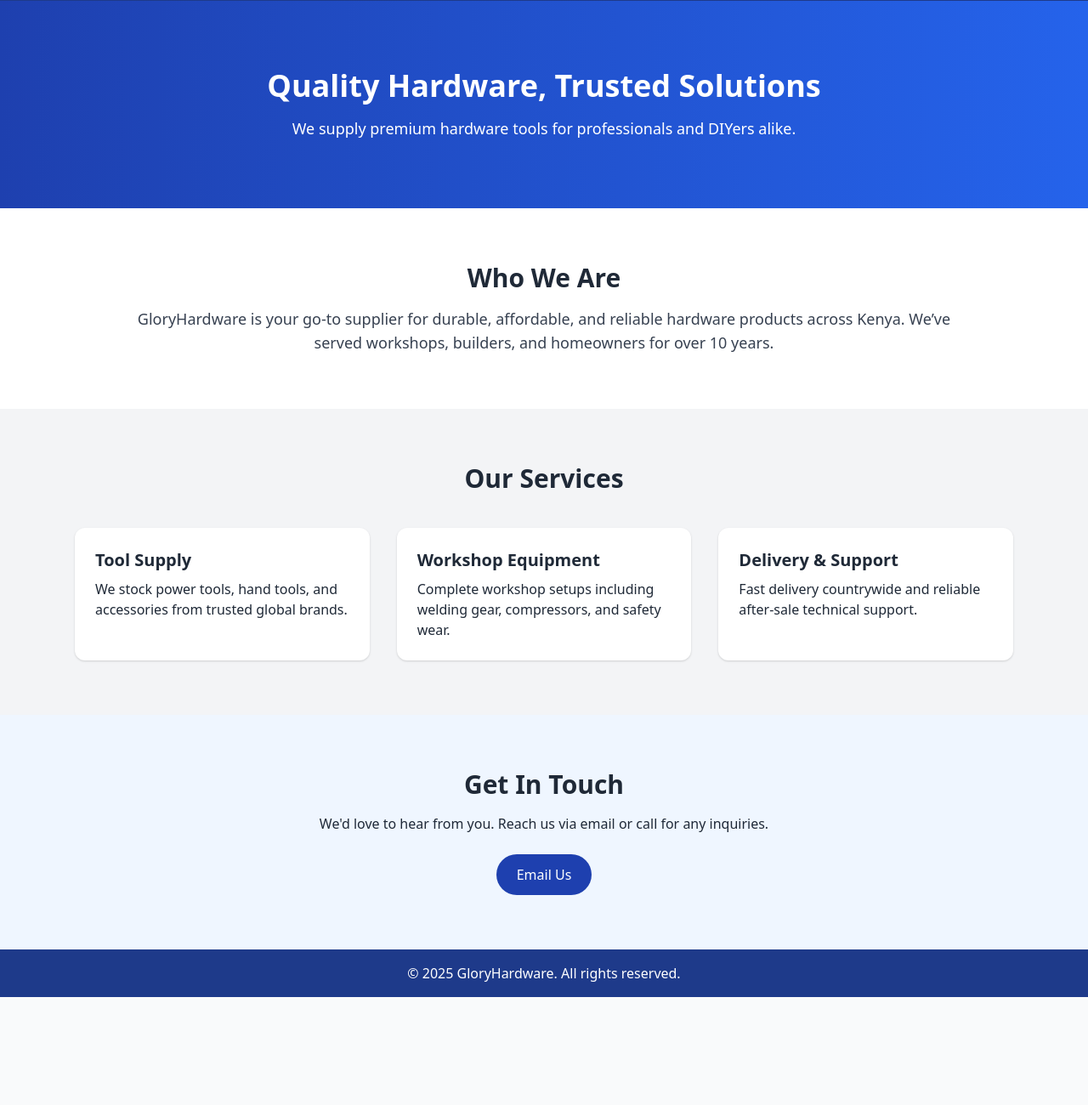
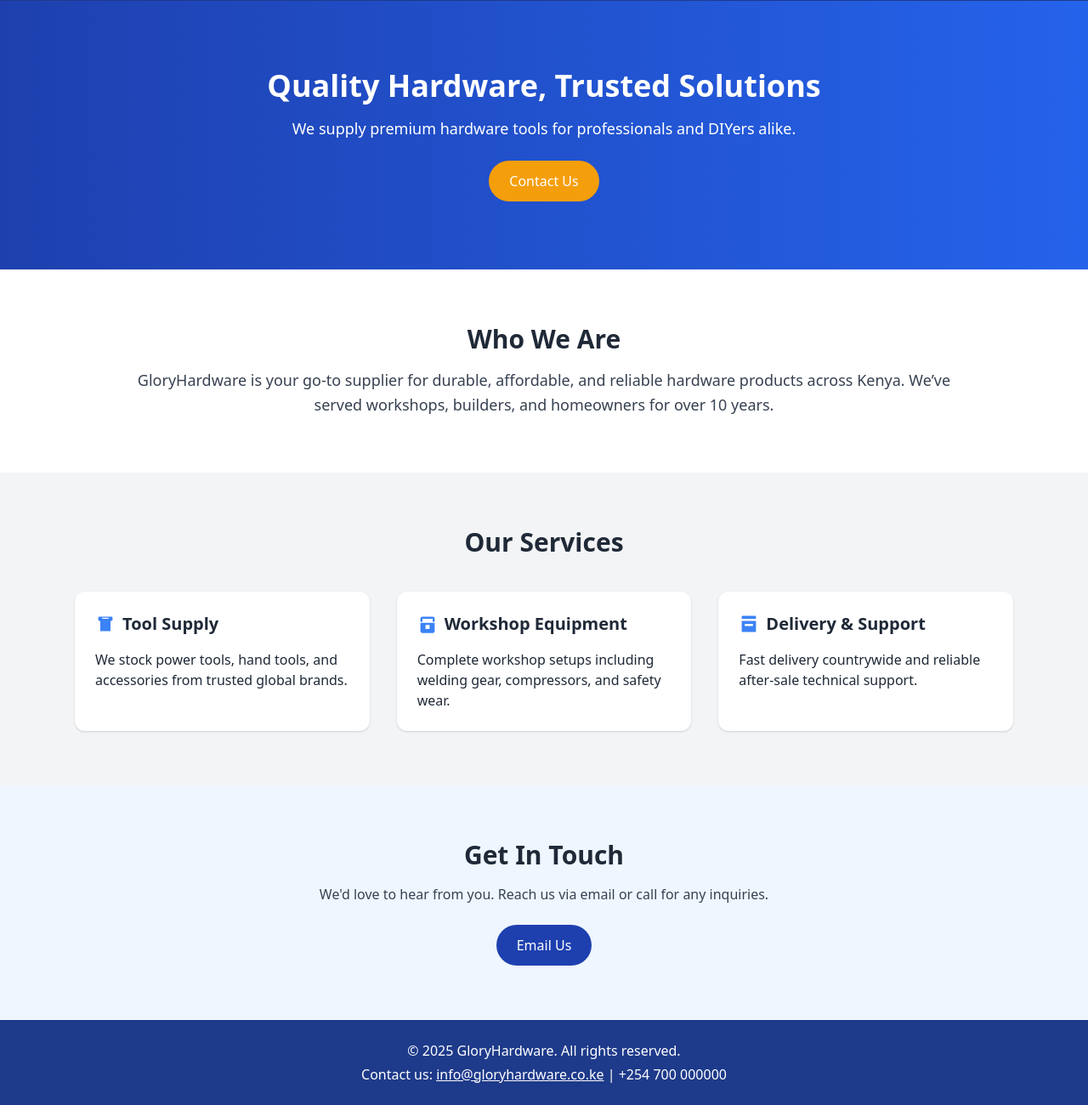
Before and after one commit to integerndegwa/gloryhardware, a plain HTML site: page index.html in a window 1280 px wide. Shown: the part 63-1363 px from the top of the page at 85% size. Before the commit the page ends 1236 px from the top, so only its background shows below. Drawn offline with nearby package versions, Linux system fonts and the light colour scheme.

Commit message:
Update index.html

```diff
--- a/index.html
+++ b/index.html
@@ -21,10 +21,11 @@
   </header>
 
   <!-- Hero -->
-  <section class="bg-gradient-to-r from-blue-800 to-blue-600 text-white py-20">
-    <div class="max-w-4xl mx-auto text-center">
+  <section class="bg-gradient-to-r from-blue-800 to-blue-600 text-white py-20 text-center">
+    <div class="max-w-4xl mx-auto">
       <h2 class="text-4xl font-extrabold mb-4">Quality Hardware, Trusted Solutions</h2>
       <p class="text-lg">We supply premium hardware tools for professionals and DIYers alike.</p>
+      <a href="#contact" class="mt-6 inline-block bg-yellow-500 text-white px-6 py-3 rounded-full hover:bg-yellow-600">Contact Us</a>
     </div>
   </section>
 
@@ -32,7 +33,7 @@
   <section id="about" class="py-16 bg-white">
     <div class="max-w-5xl mx-auto px-6 text-center">
       <h3 class="text-3xl font-semibold mb-4">Who We Are</h3>
-      <p class="text-gray-700 text-lg">GloryHardware is your go-to supplier for durable, affordable, and reliable hardware products across Kenya. We’ve served workshops, builders, and homeowners for over 10 years.</p>
+      <p class="text-gray-700 text-lg leading-relaxed">GloryHardware is your go-to supplier for durable, affordable, and reliable hardware products across Kenya. We’ve served workshops, builders, and homeowners for over 10 years.</p>
     </div>
   </section>
 
@@ -42,15 +43,24 @@
       <h3 class="text-3xl font-semibold text-center mb-10">Our Services</h3>
       <div class="grid md:grid-cols-3 gap-8">
         <div class="bg-white p-6 rounded-xl shadow hover:shadow-lg transition">
-          <h4 class="text-xl font-bold mb-2">Tool Supply</h4>
+          <div class="flex items-center mb-4">
+            <svg class="w-6 h-6 text-blue-500 mr-2" fill="currentColor" viewBox="0 0 20 20"><path d="M4 3a1 1 0 00-.993.883L3 4v2a1 1 0 00.883.993L4 7h1v10h10V7h1a1 1 0 00.993-.883L17 6V4a1 1 0 00-.883-.993L16 3H4zm2 4v9h8V7H6zm1-3h6v1H7V4z"/></svg>
+            <h4 class="text-xl font-bold">Tool Supply</h4>
+          </div>
           <p>We stock power tools, hand tools, and accessories from trusted global brands.</p>
         </div>
         <div class="bg-white p-6 rounded-xl shadow hover:shadow-lg transition">
-          <h4 class="text-xl font-bold mb-2">Workshop Equipment</h4>
+          <div class="flex items-center mb-4">
+            <svg class="w-6 h-6 text-blue-500 mr-2" fill="currentColor" viewBox="0 0 20 20"><path d="M5 3a2 2 0 00-2 2v3h2V5h10v3h2V5a2 2 0 00-2-2H5zM3 9v8a2 2 0 002 2h10a2 2 0 002-2V9H3zm5 2h4v4H8v-4z"/></svg>
+            <h4 class="text-xl font-bold">Workshop Equipment</h4>
+          </div>
           <p>Complete workshop setups including welding gear, compressors, and safety wear.</p>
         </div>
         <div class="bg-white p-6 rounded-xl shadow hover:shadow-lg transition">
-          <h4 class="text-xl font-bold mb-2">Delivery & Support</h4>
+          <div class="flex items-center mb-4">
+            <svg class="w-6 h-6 text-blue-500 mr-2" fill="currentColor" viewBox="0 0 20 20"><path d="M3 3a1 1 0 011-1h12a1 1 0 011 1v2H3V3zm0 4h14v10a1 1 0 01-1 1H4a1 1 0 01-1-1V7zm3 3v2h8v-2H6z"/></svg>
+            <h4 class="text-xl font-bold">Delivery & Support</h4>
+          </div>
           <p>Fast delivery countrywide and reliable after-sale technical support.</p>
         </div>
       </div>
@@ -61,14 +71,15 @@
   <section id="contact" class="py-16 bg-blue-50">
     <div class="max-w-4xl mx-auto px-6 text-center">
       <h3 class="text-3xl font-semibold mb-4">Get In Touch</h3>
-      <p class="mb-6">We'd love to hear from you. Reach us via email or call for any inquiries.</p>
+      <p class="mb-6 text-gray-700">We'd love to hear from you. Reach us via email or call for any inquiries.</p>
       <a href="mailto:info@gloryhardware.co.ke" class="inline-block bg-blue-800 text-white px-6 py-3 rounded-full hover:bg-blue-700">Email Us</a>
     </div>
   </section>
 
   <!-- Footer -->
-  <footer class="bg-blue-900 text-white text-center py-4">
-    <p>&copy; 2025 GloryHardware. All rights reserved.</p>
+  <footer class="bg-blue-900 text-white text-center py-6">
+    <p class="mb-1">&copy; 2025 GloryHardware. All rights reserved.</p>
+    <p>Contact us: <a href="mailto:info@gloryhardware.co.ke" class="underline">info@gloryhardware.co.ke</a> | +254 700 000000</p>
   </footer>
 
 </body>
```
